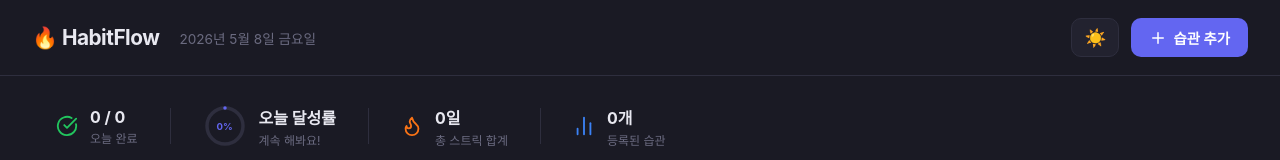
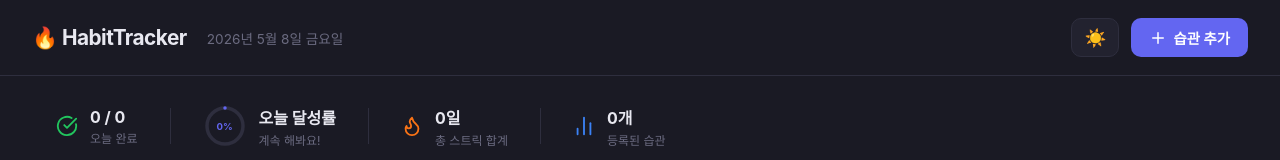
Before and after one commit to ParkSungju01/Habit-tracker, a React (Vite) app: page / in a window 1280 px wide. Shown: the top 160 px of the page. Built offline with nearby package versions, Linux system fonts and the light colour scheme.

Commit message:
fix:제목 변경

```diff
--- a/src/App.tsx
+++ b/src/App.tsx
@@ -24,7 +24,7 @@ export default function App() {
     <div className={`app ${theme}`}>
       <header className="header">
         <div className="header-left">
-          <span className="logo">🔥 HabitFlow</span>
+          <span className="logo">🔥 HabitTracker</span>
           <span className="date">{todayFormatted}</span>
         </div>
         <div className="header-right">
```
